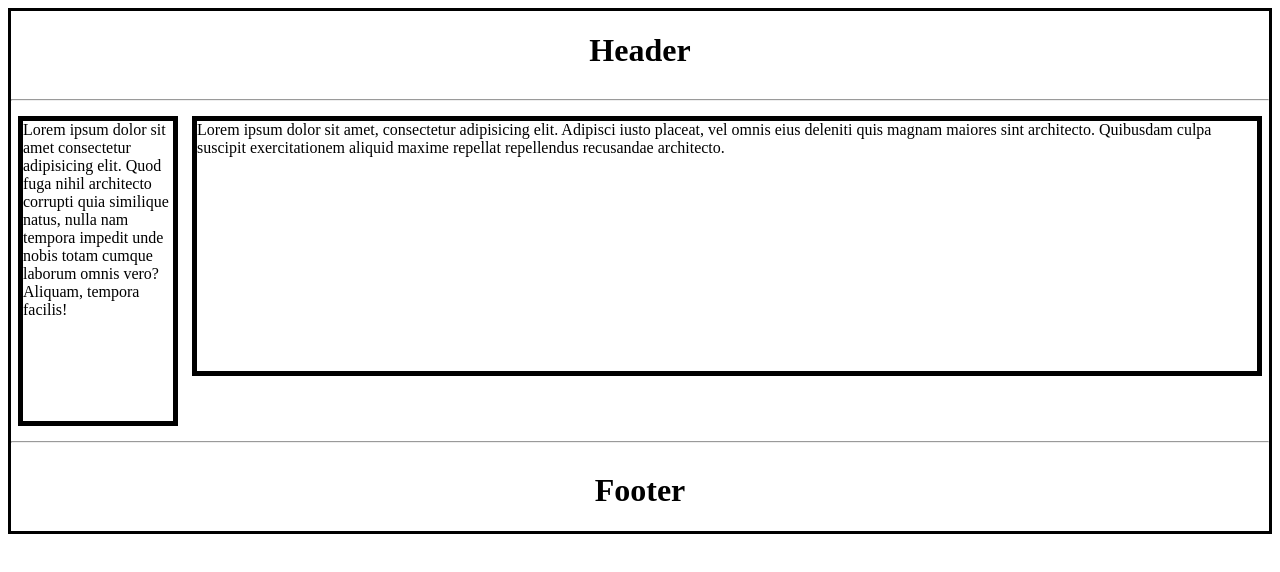
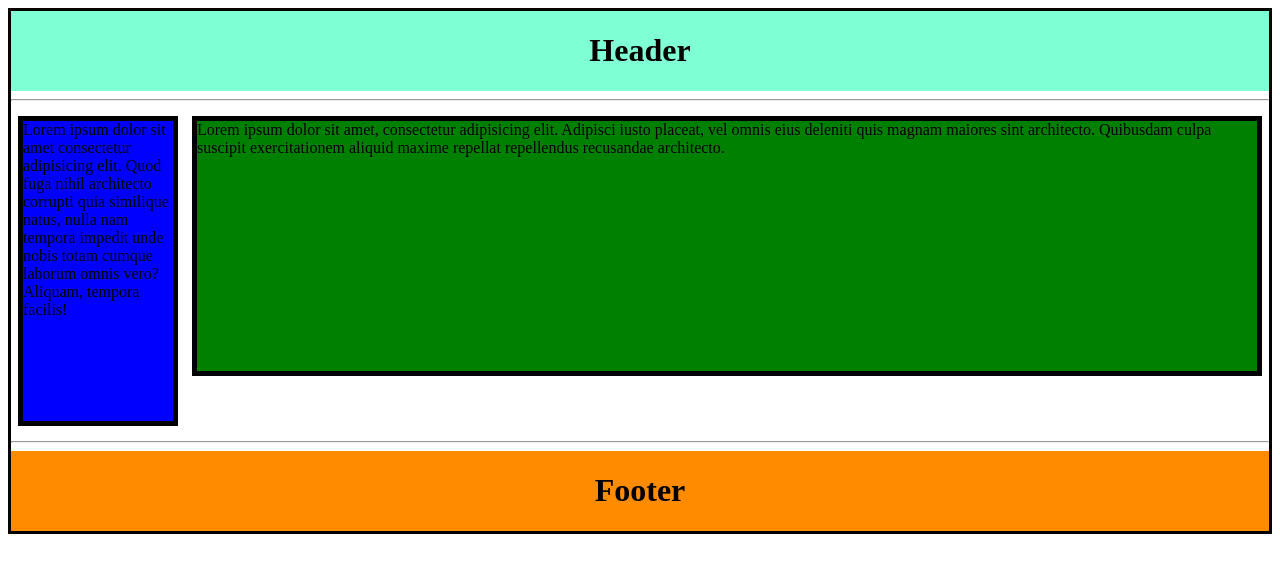
Before and after one commit to Giovannyf99/Flexbox, a plain HTML site: page index.html in a window 1280 px wide. Drawn offline with Linux system fonts and the light colour scheme.

Commit message:
last commit

```diff
--- a/media.css
+++ b/media.css
@@ -8,6 +8,7 @@ header {
     display: flex;
     align-items: center;
     justify-content: center;
+    background-color: aquamarine;
 }
 
 .container {
@@ -19,6 +20,7 @@ header {
     height: 300px;
     width: 150px;
     margin: 7px;
+    background-color: blue;
 }
 
 .two{
@@ -26,9 +28,11 @@ header {
     width: fit-content;
     height: 250px;
     margin: 7px;
+    background-color: green;
 }
 
 footer{
     display: flex;
     justify-content: center;
+    background-color: darkorange;
 }
```
